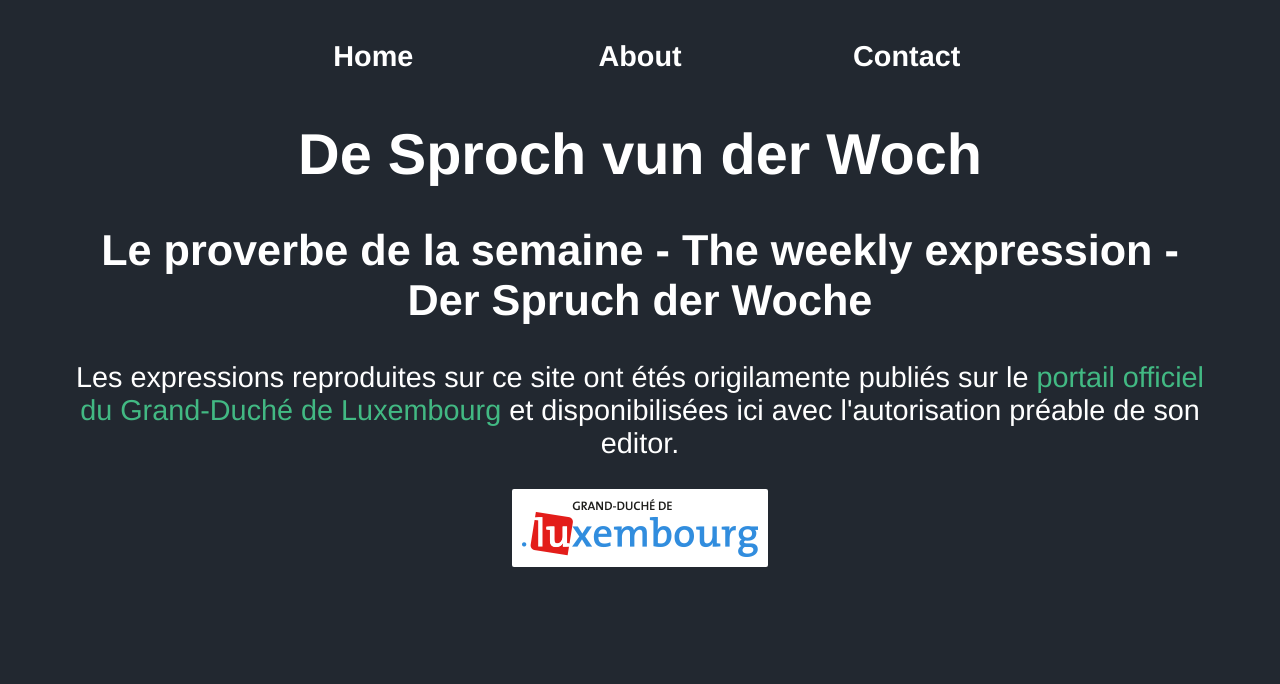
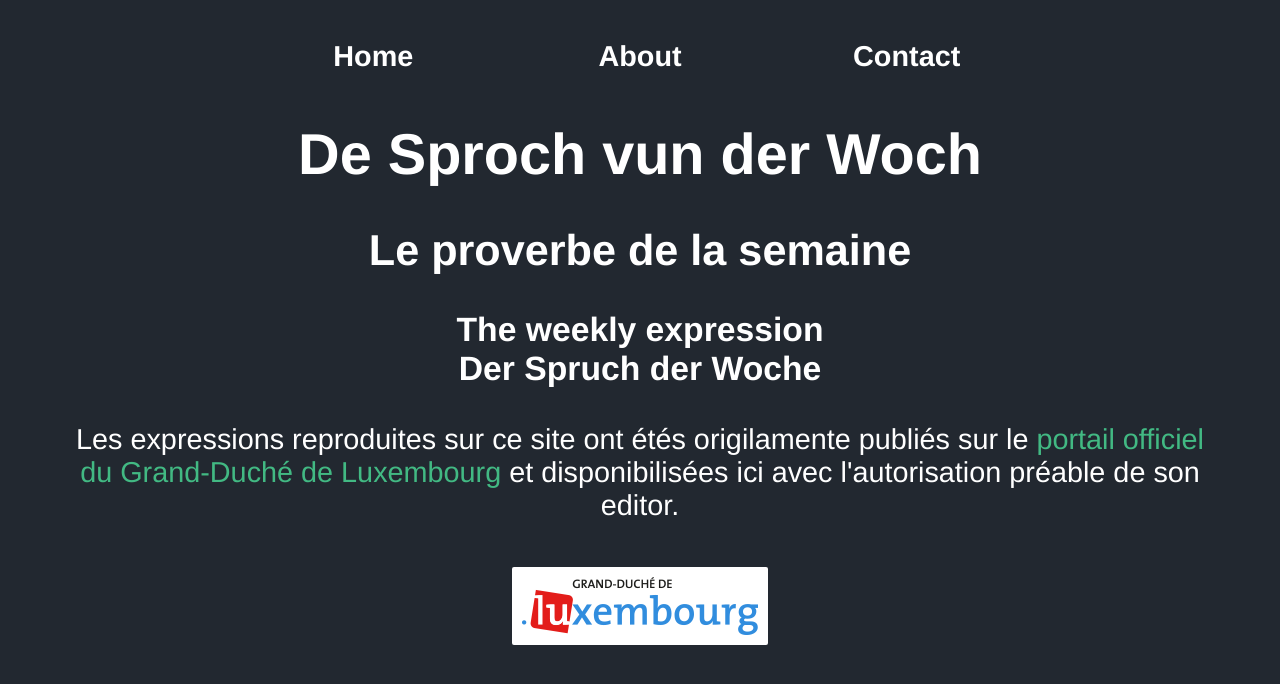
Before and after one commit to robertoentringer/sproch, a Vue app: page /about in a window 1280 px wide. Shown: the top 684 px of the page. Built offline with nearby package versions, Linux system fonts and the light colour scheme.

Commit message:
edit page about : update link to portail lux fix spaces slit titles

```diff
--- a/src/views/About.vue
+++ b/src/views/About.vue
@@ -1,7 +1,9 @@
 <template>
   <section class="about">
     <h1>De Sproch vun der Woch</h1>
-    <h2>Le proverbe de la semaine - The weekly expression - Der Spruch der Woche</h2>
+    <h2>Le proverbe de la semaine</h2>
+    <h3>The weekly expression</h3>
+    <h3>Der Spruch der Woche</h3>
     <p>
       Les expressions reproduites sur ce site ont étés origilamente publiés sur le
       <a
@@ -16,7 +18,7 @@
     <p>
       <a
         title="Portail officiel du Grand-Duché de Luxembourg"
-        href="http://luxembourg.public.lu/fr/le-grand-duche-se-presente/langues/sproch-woch/index.html"
+        href="http://luxembourg.public.lu"
         target="_blank"
         rel="noopener noreferrer"
       >
@@ -26,10 +28,25 @@
   </section>
 </template>
 
+<script>
+export default {
+  name: "About"
+}
+</script>
+
 <style lang="scss" scoped>
 .about {
+  h3 {
+    &:last-of-type {
+      margin-top: 0;
+    }
+    &:first-of-type {
+      margin-bottom: 0;
+    }
+  }
   img {
     background-color: $bg-light;
+    margin-top: 1rem;
     padding: 10px;
     border-radius: 2px;
   }
```
